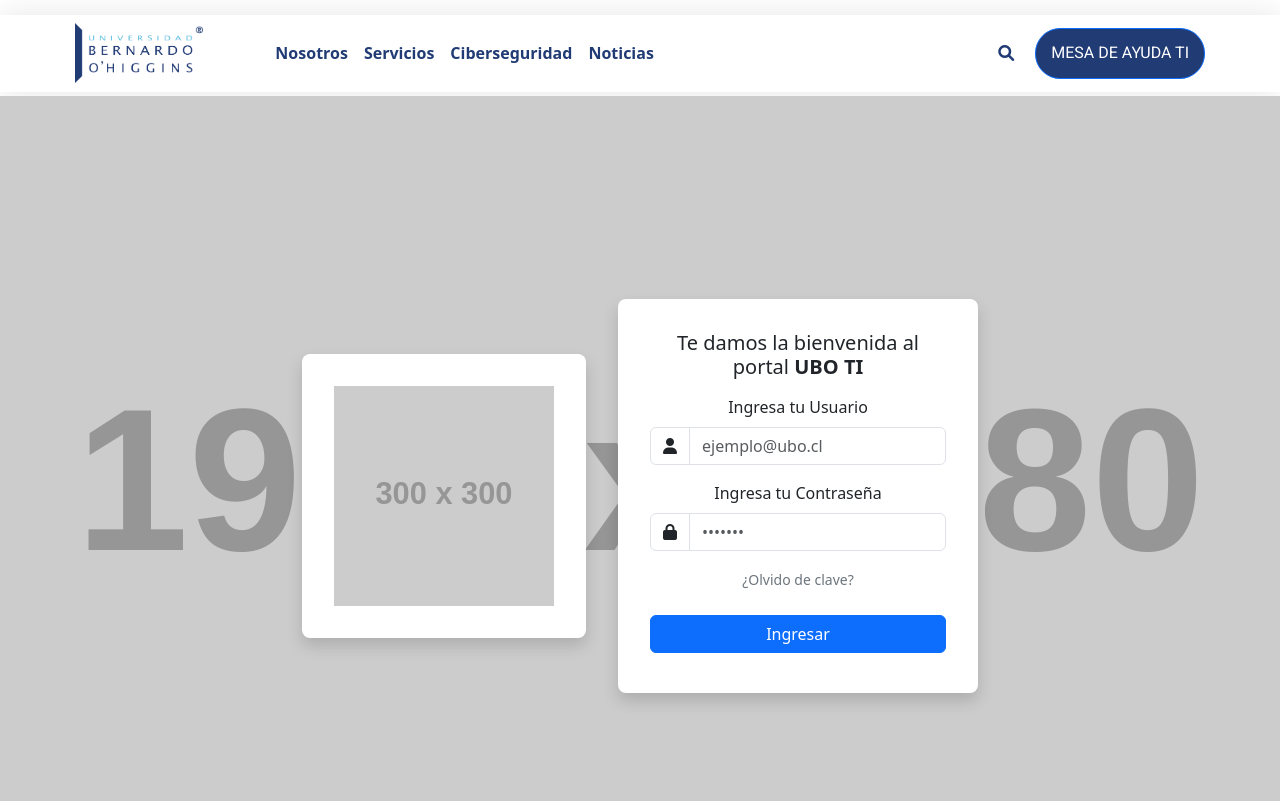
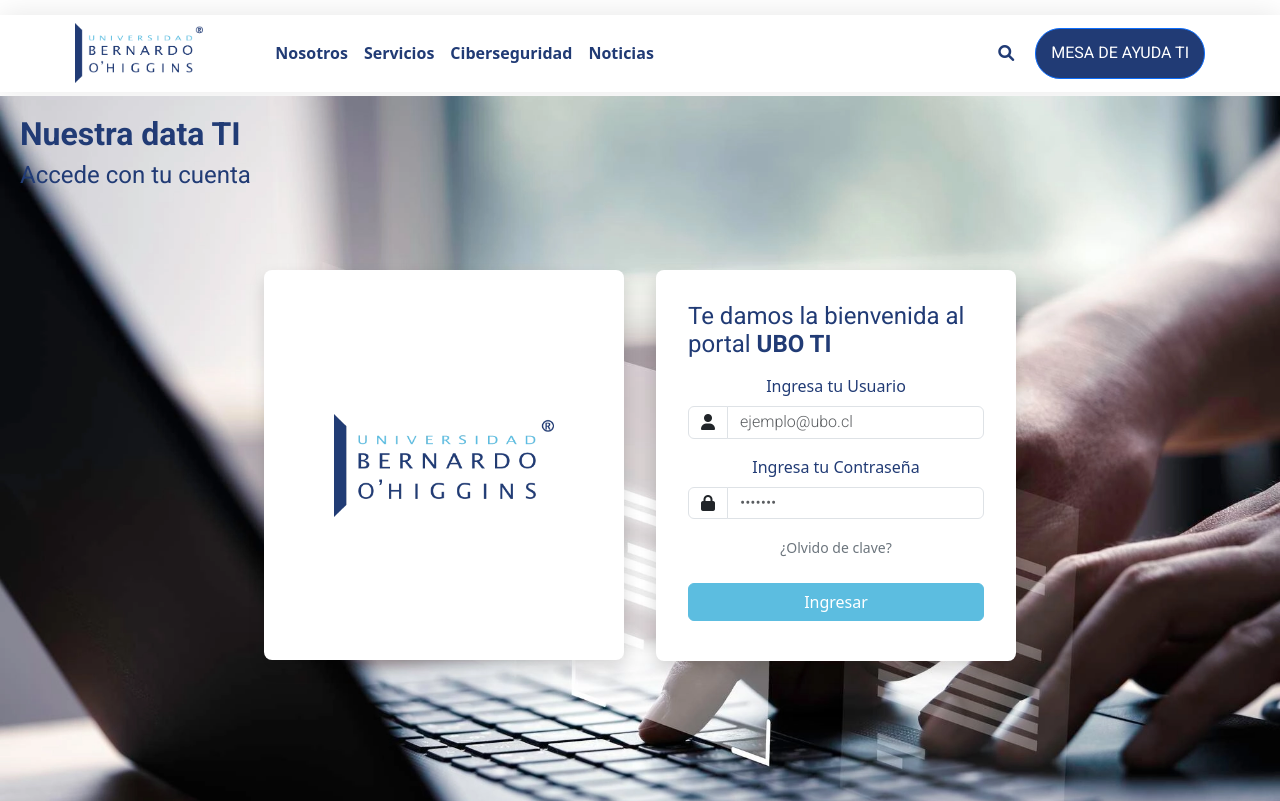
Before and after one commit to vandalit/ubo-tiapp-1.8, a Vue app: page /login in a window 1280 px wide. Shown: the top 801 px of the page. Built offline with nearby package versions, Linux system fonts and the light colour scheme.

Commit message:
detalles

```diff
--- a/src/assets/noticias.json
+++ b/src/assets/noticias.json
@@ -19,8 +19,8 @@
     },
     {
       "id": 3,
-      "title": "Nuevos avances en circuitos integrados para IA",
-      "description": "Investigadores locales diseñan placas base más eficientes para procesar grandes modelos de inteligencia artificial.",
+      "title": "Plataforma para mejorar la educación remota premiada internacionalmente",
+      "description": "Un grupo de investigadores desarrolló una plataforma de aprendizaje basada en tecnologías inmersivas, como realidad virtual y aumentada. Esta solución ha sido adoptada por varias universidades y ha demostrado mejorar el compromiso y la retención del aprendizaje en un 40%. ",
       "extendedDescription": "Detalles extra: benchmarks, colaboraciones con la industria, impacto esperado en futuros dispositivos, etc.",
       "image": "/img/img18.webp",
       "orientation": "right",
@@ -28,8 +28,8 @@
     },
     {
       "id": 4,
-      "title": "Nuevos avances en circuitos integrados para IA",
-      "description": "Investigadores locales diseñan placas base más eficientes para procesar grandes modelos de inteligencia artificial.",
+      "title": "Aplicación móvil revoluciona el acceso a la salud pública",
+      "description": "Estudiantes y académicos colaboraron en el diseño de una app que conecta a pacientes con servicios de salud pública, ofreciendo tiempos de espera en tiempo real, acceso a recetas electrónicas y recordatorios para tratamientos.",
       "extendedDescription": "Detalles extra: benchmarks, colaboraciones con la industria, impacto esperado en futuros dispositivos, etc.",
       "image": "/img/img19.webp",
       "orientation": "left",
--- a/src/assets/styles/main.scss
+++ b/src/assets/styles/main.scss
@@ -72,3 +72,29 @@
 .modal-dialog-centered {
   max-width: 90%;
 }
+
+.about-header {
+  color: $primary-color;
+}
+.about-header h2 {
+  font-family: Roboto;
+  font-weight: 700;
+  font-size: 32px;
+  line-height: 37.5px;
+  letter-spacing: 0%;
+
+}
+.about-header p {
+  font-family: Roboto;
+  font-weight: 400;
+  font-size: 24px;
+  line-height: 28.13px;
+  letter-spacing: 0%;
+
+}
+
+@media (max-width: 992px) {
+  .about-header {
+    text-align: center;
+  }
+}
--- a/src/components/Card.vue
+++ b/src/components/Card.vue
@@ -47,7 +47,7 @@
   <style scoped>
   .card-container {
     margin: 10px;
-    padding: 15px;
+    padding: 1rem;
     background-color: #f4f4f4;
     border-radius: 8px;
     box-shadow: 0 2px 5px rgba(0, 0, 0, 0.1);
--- a/src/components/Carousel.vue
+++ b/src/components/Carousel.vue
@@ -97,7 +97,7 @@
 }
 </script>
 
-<style scoped>
+<style scoped lang="scss">
 /* Contenedor general para centrar o ajustar espaciado */
 .carousel-wrapper {
   padding: 1rem;
@@ -215,8 +215,15 @@
 
 /* Botón Login (usa Bootstrap .btn .btn-primary, ajusta si quieres un color distinto) */
 .boton-oculto {
-  background: #1ea3e1;
+  background-color: $secondary-color;
   align-self: flex-end;
+  border-color: $secondary-color;
+
+}
+
+.boton-oculto:hover {
+  background-color: $primary-color;
+  border-color: $primary-color;
 }
 
 @media (max-width: 768px) {
--- a/src/components/Noticia.vue
+++ b/src/components/Noticia.vue
@@ -56,7 +56,8 @@
   /* overflow: hidden; */
   margin-bottom: 40px;
   /* text-align: right; */
-  text-align: left; /*si no iteran*/
+  text-align: left;
+  /*si no iteran*/
 
 }
 
@@ -79,7 +80,7 @@
 
 .noticia-img img {
   width: 100%;
-  height:384px;
+  height: 384px;
   object-fit: cover;
   border-radius: 15px;
   /* Esquinas redondeadas por defecto */
@@ -101,30 +102,67 @@
   width: 60%;
   padding: 40px;
   margin: auto;
+  color: $primary-color;
 }
 
+.noticia-content h3 {
+  font-family: DM Sans;
+  font-weight: 500;
+  font-size: 28px;
+  line-height: 32px;
+  letter-spacing: 0%;
+
+}
+
+.noticia-content p {
+  font-family: DM Sans;
+  font-weight: 400;
+  font-size: 20px;
+  line-height: 32px;
+  letter-spacing: 0.5px;
+
+}
 
 /* MEDIA QUERY PARA RESPONSIVE */
 @media (max-width: 768px) {
-  .noticia-container, .noticia-container.reverse {
-    flex-direction: column !important; /* Cambia a columna en pantallas pequeñas */
+
+  .noticia-container,
+  .noticia-container.reverse {
+    flex-direction: column !important;
+    /* Cambia a columna en pantallas pequeñas */
     text-align: center;
     padding: 15px;
   }
 
   .noticia-img {
-    width: 100%; /* Imagen ocupa todo el ancho */
-    margin-top: 0; /* Eliminar el efecto de sobresalir */
+    width: 100%;
+    /* Imagen ocupa todo el ancho */
+    margin-top: 0;
+    /* Eliminar el efecto de sobresalir */
   }
 
   .noticia-content {
-    width: 100%; /* Texto también ocupa todo el ancho */
+    width: 100%;
+    /* Texto también ocupa todo el ancho */
   }
 
   /* Corrección de bordes redondeados en móvil */
   .img-left img,
   .img-right img {
-    border-radius: 15px 15px 0 0; /* Solo redondeamos arriba */
+    border-radius: 15px 15px 0 0;
+    /* Solo redondeamos arriba */
   }
 }
+
+button {
+  background-color: $secondary-color;
+  color: $light-color;
+  border-color: $secondary-color;
+}
+
+button:hover {
+  background-color: $primary-color;
+  color: $light-color;
+  border-color: $primary-color;
+}
 </style>
--- a/src/components/Tarjeta.vue
+++ b/src/components/Tarjeta.vue
@@ -16,6 +16,7 @@
     border-radius: 10px;
     box-shadow: 0 2px 5px rgba(0, 0, 0, 0.1);
     transition: transform 0.3s ease, box-shadow 0.3s ease;
+    padding: 1rem;
 
     &:hover {
       transform: translateY(-10px);
--- a/src/views/AboutView.vue
+++ b/src/views/AboutView.vue
@@ -130,6 +130,7 @@
 .about-header {
   text-align: left;
   padding: 10px 0;
+
 }
 
 /* Banner */
@@ -232,9 +233,6 @@
   .grillaEquipo {
     grid-template-columns: repeat(2, 1fr);
   }
-  .about-header {
-    text-align: center;
-  }
 }
 
 /* Una sola columna en pantallas pequeñas */
--- a/src/views/AdministrarProyectos.vue
+++ b/src/views/AdministrarProyectos.vue
@@ -120,17 +120,18 @@
     grid-template-columns: repeat(auto-fit, minmax(200px, 1fr));
     gap: 20px;
     margin-top: 2rem;
+    padding: 1rem;
 }
 button {
   margin-top: 20px;
   padding: 10px 20px;
   cursor: pointer;
-  background-color: #007bff;
+  background-color: #8f8f8f;
   color: white;
   border: none;
   border-radius: 5px;
 }
 button:hover {
-  background-color: #0056b3;
+  background-color: #9a9a9a;
 }
 </style>
--- a/src/views/DashboardView.vue
+++ b/src/views/DashboardView.vue
@@ -62,7 +62,7 @@
 
     <!-- Botón para gestionar proyectos -->
     <button @click="goToProjectManagement" v-if="isAdmin">Administrar Proyectos</button>
-
+<br>
     <!-- Botón para Log Out -->
     <button @click="logout">Log Out</button>
   </div>
@@ -125,7 +125,7 @@
           datasets: [
             {
               data: activeProjectsData,
-              backgroundColor: ["#4caf50", "#ffc107", "#f44336"]
+              backgroundColor: ["#949494", "#757575", "#898989"]
             }
           ]
         }
@@ -141,7 +141,7 @@
             {
               label: "Usuarios Activos",
               data: [200, 250, 300],
-              backgroundColor: ["#007bff"]
+              backgroundColor: ["#949494"]
             }
           ]
         }
@@ -174,10 +174,11 @@
     grid-template-columns: repeat(auto-fit, minmax(300px, 1fr));
     gap: 20px;
     margin-top: 2rem;
+    padding: 1rem;
   }
 
   .metric-card {
-    background-color: white;
+    background-color: rgb(176, 176, 176);
     border-radius: 10px;
     padding: 20px;
     box-shadow: 0 4px 8px rgba(0, 0, 0, 0.1);
@@ -190,7 +191,7 @@
 
   .notifications-list {
     list-style: none;
-    padding: 0;
+    padding: 1rem;
     margin-top: 1rem;
 
     li {
@@ -200,7 +201,7 @@
       margin-bottom: 10px;
 
       i {
-        color: #007bff;  // Color para los iconos de notificación
+        color: #b3b3b3;  // Color para los iconos de notificación
       }
     }
   }
@@ -210,6 +211,7 @@
     grid-template-columns: repeat(auto-fit, minmax(200px, 1fr));
     gap: 20px;
     margin-top: 2rem;
+    padding: 1rem;
   }
 
   .resources-grid {
@@ -217,6 +219,7 @@
     grid-template-columns: repeat(auto-fit, minmax(200px, 1fr));
     gap: 20px;
     margin-top: 2rem;
+    padding: 1rem;
   }
 
 
@@ -224,9 +227,13 @@
     margin-top: 20px;
     padding: 10px 20px;
     cursor: pointer;
-    background-color: #007bff;
-    color: white;
+    background-color: #898989;
+    color: rgb(255, 255, 255);
     border: none;
   }
 }
+
+h2 {
+  padding: 1rem;
+}
 </style>
--- a/src/views/LoginView.vue
+++ b/src/views/LoginView.vue
@@ -1,17 +1,24 @@
 <template>
+
+
+
   <div class="login-container">
     <!-- Imagen de fondo a pantalla completa -->
     <div class="background"></div>
 
+  <!-- Encabezado -->
+  <div class="about-header">
+    <h2>Nuestra data TI</h2>
+    <p>Accede con tu cuenta</p>
+  </div>
+
+
     <!-- Contenedor central con dos cajas lado a lado -->
     <div class="centered-content">
+
       <!-- Caja izquierda: solo logo -->
       <div class="left-box shadow">
-        <img
-          src="https://placehold.co/300x300?text=Logo+UBO"
-          alt="Logo UBO"
-          class="ubo-logo"
-        />
+        <img src="../assets/img/Marca-UBO.webp" alt="Logo UBO" class="ubo-logo" />
       </div>
 
       <!-- Caja derecha: formulario de login -->
@@ -28,12 +35,7 @@
             <span class="input-group-text bg-white">
               <i class="fa-solid fa-user"></i>
             </span>
-            <input
-              v-model="username"
-              id="username"
-              class="form-control"
-              placeholder="ejemplo@ubo.cl"
-            />
+            <input v-model="username" id="username" class="form-control" placeholder="ejemplo@ubo.cl" />
           </div>
         </div>
 
@@ -44,13 +46,7 @@
             <span class="input-group-text bg-white">
               <i class="fa-solid fa-lock"></i>
             </span>
-            <input
-              v-model="password"
-              id="password"
-              type="password"
-              class="form-control"
-              placeholder="•••••••"
-            />
+            <input v-model="password" id="password" type="password" class="form-control" placeholder="•••••••" />
           </div>
         </div>
 
@@ -72,10 +68,15 @@
         </p>
       </div>
     </div>
+
+
+
+
   </div>
 </template>
 
 <script>
+
 import usuarios from '@/assets/usuarios.json'
 
 export default {
@@ -103,7 +104,7 @@
 }
 </script>
 
-<style scoped>
+<style scoped lang="scss">
 /*
   ===== Contenedor general =====
   Ocupa toda la pantalla para mostrar la imagen de fondo.
@@ -112,8 +113,11 @@
   position: relative;
   width: 100%;
   height: 100vh;
-  overflow: hidden; /* evitar scroll si no es necesario */
+  overflow: hidden;
+  /* evitar scroll si no es necesario */
 }
+
+
 
 /*
   ===== Imagen de fondo =====
@@ -125,10 +129,28 @@
   left: 0;
   width: 100%;
   height: 100%;
-  background: url('https://placehold.co/1920x1080?text=Fondo+Portal+TI')
-    center center / cover no-repeat;
+  background: url('../assets/img/img20.webp') center center / cover no-repeat;
   z-index: 1;
 }
+
+/* Encabezado */
+.about-header {
+  text-align: left;
+  padding: 20px;
+  position: relative;
+  z-index: 2;
+  margin-bottom: -10rem;
+}
+@media (max-width: 992px) {
+  .about-header {
+    text-align: center;
+    margin-bottom: -6rem;
+  }
+  .login-container {
+    height: 110vh;
+  }
+}
+
 
 /*
   ===== Contenido centrado =====
@@ -141,9 +163,12 @@
   display: flex;
   align-items: center;
   justify-content: center;
-  gap: 2rem; /* espacio entre las dos cajas */
-  height: 100%; /* para ocupar todo el alto y centrar verticalmente */
-  padding: 0 2rem; /* margen lateral si deseas */
+  gap: 2rem;
+  /* espacio entre las dos cajas */
+  height: 100%;
+  /* para ocupar todo el alto y centrar verticalmente */
+  padding: 0 2rem;
+  /* margen lateral si deseas */
 }
 
 /*
@@ -152,10 +177,13 @@
 .left-box {
   background: #fff;
   border-radius: 8px;
-  padding: 2rem;
-  display: flex; /* para centrar el logo vertical y horizontal */
+  padding: 4rem;
+  display: flex;
+  /* para centrar el logo vertical y horizontal */
   align-items: center;
   justify-content: center;
+  min-height: 390px;
+  min-width: 360px;
 }
 
 /* Ajusta el tamaño del logo a tu gusto */
@@ -170,26 +198,67 @@
   background: #fff;
   border-radius: 8px;
   padding: 2rem;
-  width: 360px; /* Ajusta el ancho preferido para el formulario */
+  width: 360px;
+  /* Ajusta el ancho preferido para el formulario */
+  color: $primary-color;
+}
+
+.right-box h5 {
+  font-family: Roboto;
+  font-weight: 400;
+  font-size: 24px;
+  line-height: 28.13px;
+  letter-spacing: 0%;
+  text-align: left;
+}
+
+.right-box .form-control {
+  font-family: Roboto;
+  font-weight: 300;
+  font-size: 16px;
+  line-height: 18.75px;
+  letter-spacing: 0%;
+  color: #5CBDE0;
+  ;
 }
 
 /* ==== Ajuste Responsivo ==== */
 @media (max-width: 767px) {
   .centered-content {
-    flex-direction: column; /* Cambia de lado a lado a apilado */
-    gap: 1rem; /* Reduce el espacio entre el logo y el formulario */
-    padding: 1rem; /* Ajusta el padding para evitar bordes pegados */
+    flex-direction: column;
+    /* Cambia de lado a lado a apilado */
+    gap: 1rem;
+    /* Reduce el espacio entre el logo y el formulario */
+    padding: 1rem;
+    /* Ajusta el padding para evitar bordes pegados */
+    justify-content: center;
+    padding: 0;
   }
 
   .left-box {
-    width: 100%; /* Ocupa todo el ancho disponible */
-    padding: 1.5rem; /* Ajuste del padding */
+    width: 100%;
+    /* Ocupa todo el ancho disponible */
+    padding: 1.5rem;
+    /* Ajuste del padding */
+    max-width: 360px;
+    min-height: 200px;
   }
 
   .right-box {
-    width: 100%; /* Ocupa todo el ancho */
-    max-width: 360px; /* No crece demasiado en pantallas grandes */
+    width: 100%;
+    /* Ocupa todo el ancho */
+    max-width: 360px;
+    /* No crece demasiado en pantallas grandes */
   }
 }
 
+button {
+  background-color: $secondary-color;
+  border-color: $secondary-color;
+}
+
+button:hover {
+  background-color: $primary-color;
+  border-color: $primary-color;
+}
 </style>
--- a/src/views/NewsView.vue
+++ b/src/views/NewsView.vue
@@ -117,6 +117,7 @@
   font-size: 60px;
   line-height: 69px;
   letter-spacing: 0.5px;
+  color: $primary-color;
 
 }
 
@@ -130,16 +131,20 @@
   font-size: 31px;
   line-height: 40px;
   letter-spacing: 0.5px;
+  color: $primary-color;
 
 }
 
 .hero-link {
   display: inline-block;
   padding: 0.75rem 1.5rem;
-  background-color: #007BFF;
+  background-color: $secondary-color;
   color: #ffffff;
   text-decoration: none;
   border-radius: 4px;
+}
+.hero-link:hover {
+  background-color: $primary-color;
 }
 
 /* Imagen que “sale” del banner */
```
